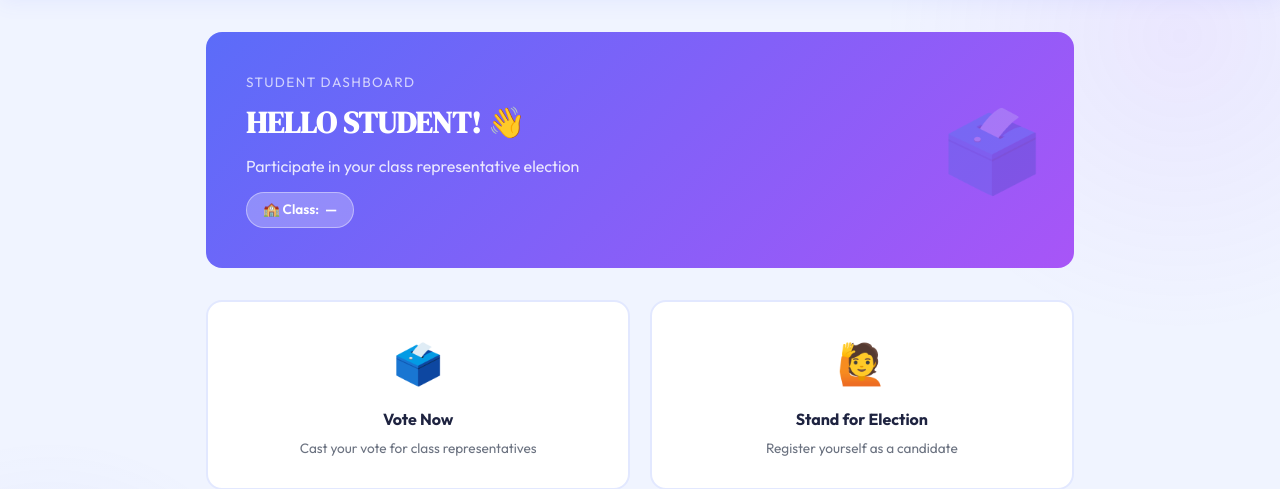
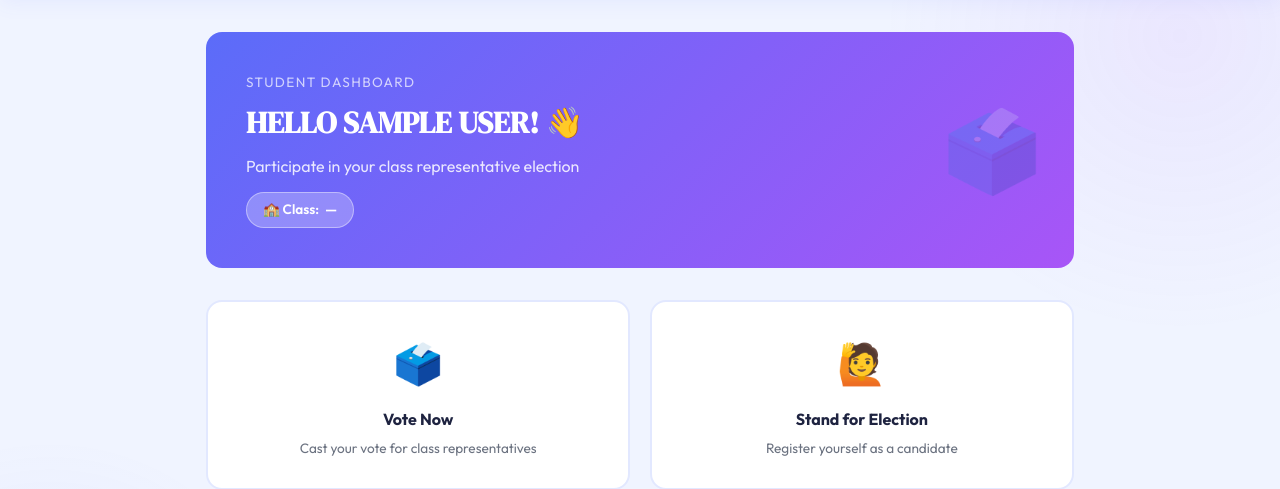
Before and after one commit to chethangowd2020-collab/evm_project, a Flask app: page /dashboard in a window 1280 px wide. Shown: the part 64-553 px from the top of the page. Run offline with Flask 3, Linux system fonts and the light colour scheme; the visitor is signed in with stand-in values (Sample User, id 1); data that the repository does not hold is empty; some libraries are stand-ins or nearby versions.

Commit message:
Implement semester sorting, dynamic greetings, and enhanced admin controls

```diff
--- a/dashboard.html
+++ b/dashboard.html
@@ -21,7 +21,7 @@
   <div class="page-content" style="max-width:900px;margin:0 auto;padding:2rem 1rem;position:relative;z-index:1;">
     <div class="welcome-hero" id="welcomeHero">
       <p style="opacity:0.7;font-size:0.85rem;margin-bottom:0.3rem;text-transform:uppercase;letter-spacing:0.1em;">Student Dashboard</p>
-      <h1>HELLO <span id="welcomeName">STUDENT</span>! 👋</h1>
+      <h1>HELLO <span id="welcomeName">{{ name.upper() }}</span>! 👋</h1>
       <p>Participate in your class representative election</p>
       <div class="class-badge">🏫 Class: <strong id="welcomeClass">—</strong></div>
     </div>
--- a/templates/dashboard.html
+++ b/templates/dashboard.html
@@ -21,7 +21,7 @@
   <div class="page-content" style="max-width:900px;margin:0 auto;padding:2rem 1rem;position:relative;z-index:1;">
     <div class="welcome-hero" id="welcomeHero">
       <p style="opacity:0.7;font-size:0.85rem;margin-bottom:0.3rem;text-transform:uppercase;letter-spacing:0.1em;">Student Dashboard</p>
-      <h1>HELLO <span id="welcomeName">STUDENT</span>! 👋</h1>
+      <h1>HELLO <span id="welcomeName">{{ name.upper() }}</span>! 👋</h1>
       <p>Participate in your class representative election</p>
       <div class="class-badge">🏫 Class: <strong id="welcomeClass">—</strong></div>
     </div>
```
